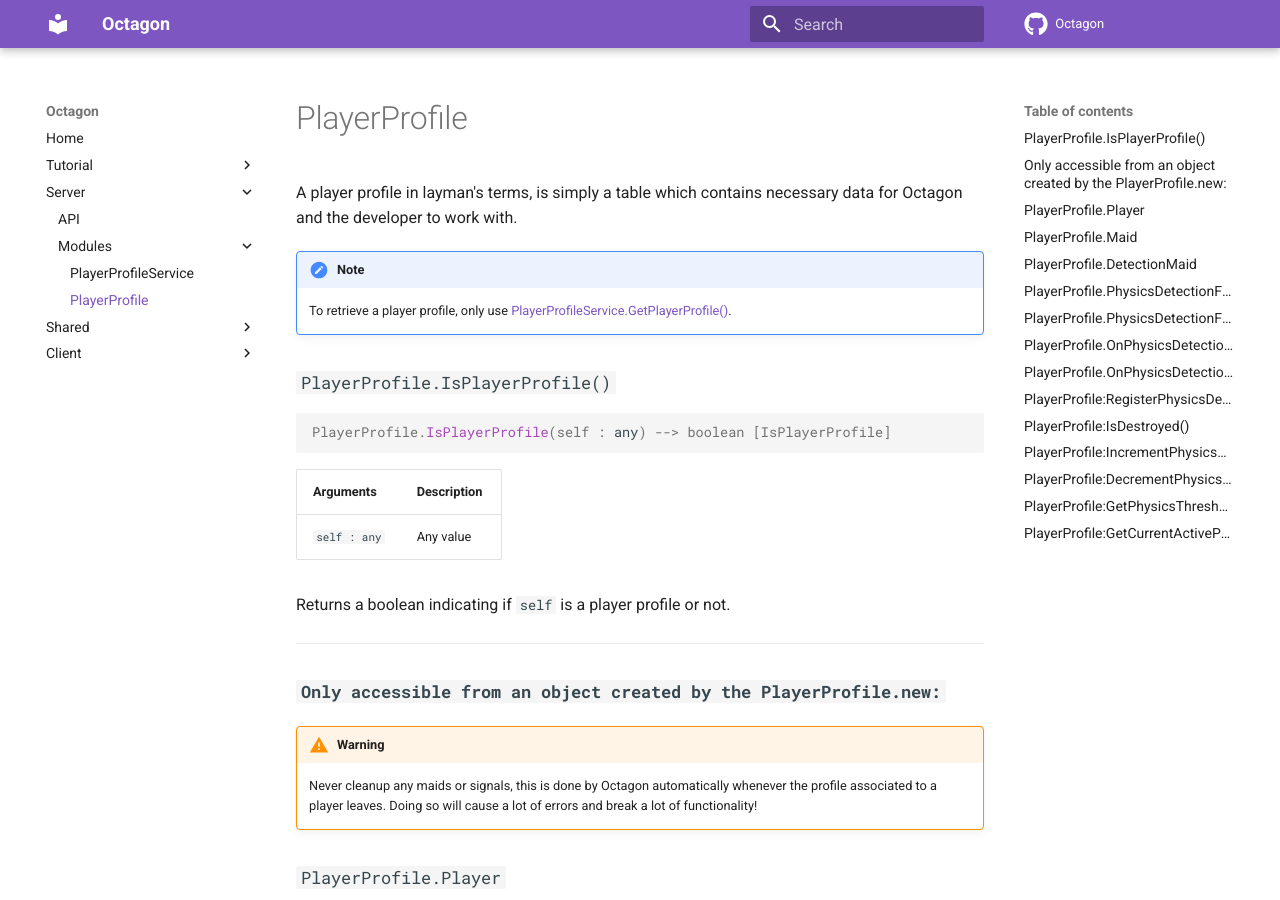
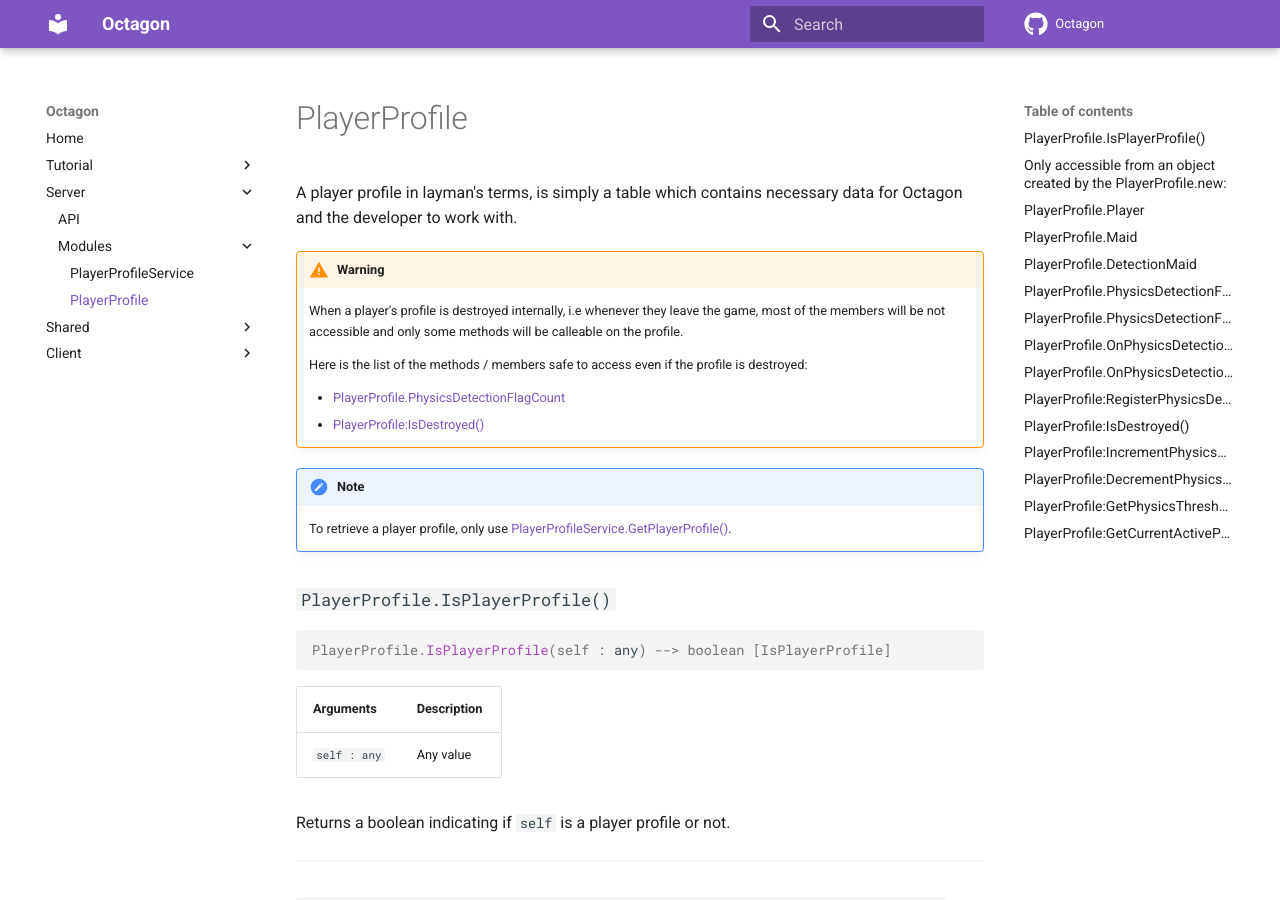
Before and after one commit to AznDibs/Octagon, an MkDocs documentation site: the page built from docs/Server/PlayerProfile.md, in a window 1280 px wide and 900 px high. Built offline with MkDocs 1.6.1 and Material for MkDocs 9.7.7, drawn with Linux system fonts in a browser that asks for light colours; comment, search, counter and statistics services are not loaded.

Commit message:
Update docs

```diff
--- a/docs/Server/PlayerProfile.md
+++ b/docs/Server/PlayerProfile.md
@@ -1,6 +1,14 @@
 # PlayerProfile
 
 A player profile in layman's terms, is simply a table which contains necessary data for Octagon and the developer to work with.
+
+!!!warning
+    When a player's profile is destroyed internally, i.e whenever they leave the game, most of the members will be not accessible and only some methods will be calleable on the profile.
+
+    Here is the list of the methods / members safe to access even if the profile is destroyed:
+
+    - [PlayerProfile.PhysicsDetectionFlagCount](https://silentsreplacement.github.io/Octagon/Server/PlayerProfile/#playerprofilephysicsdetectionflagcount)
+    - [PlayerProfile:IsDestroyed()](https://silentsreplacement.github.io/Octagon/Server/PlayerProfile/#playerprofileisdestroyed)
 
 !!!note
     To retrieve a player profile, only use [PlayerProfileService.GetPlayerProfile()](https://silentsreplacement.github.io/Octagon/Server/PlayerProfileService/#playerprofileservicegetplayerprofile).
```
